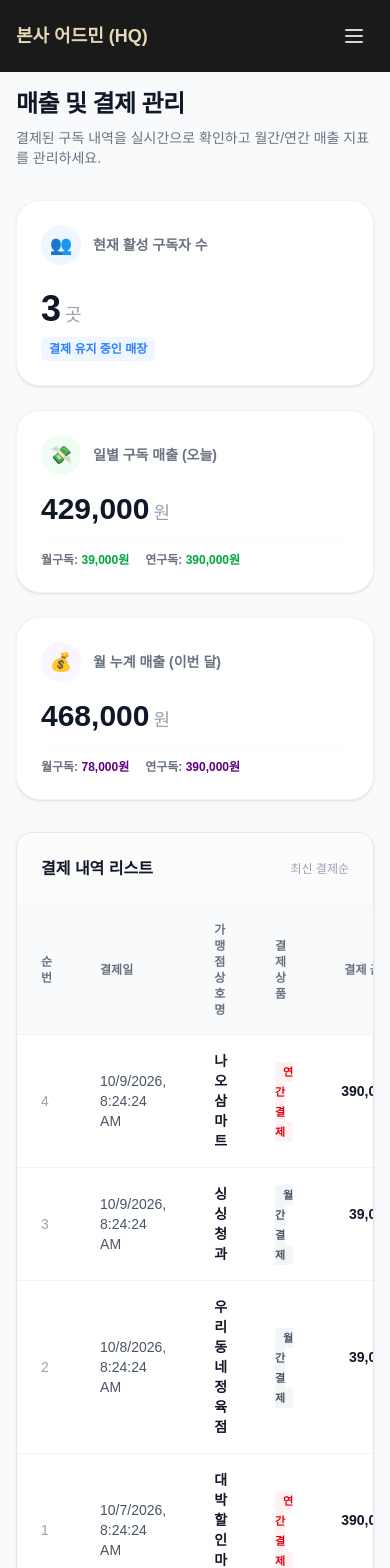
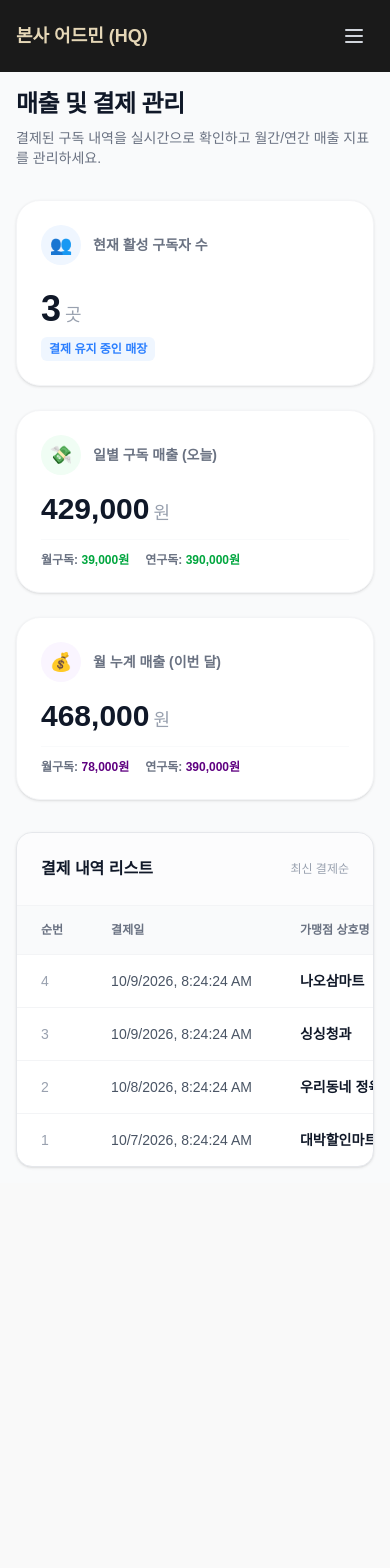
Before and after one commit to hannune-s/nao3, a Next.js app: page /hq-admin/revenue in a window 390 px wide. Shown: the top 1568 px of the page. After the commit the page ends 1279 px from the top, so only its background shows below. Built offline with nearby package versions, Linux system fonts and the light colour scheme; no server answers; the database is empty.

Commit message:
style: fix text squishing in HQ admin tables and menus on mobile

```diff
--- a/src/app/hq-admin/layout.tsx
+++ b/src/app/hq-admin/layout.tsx
@@ -137,7 +137,7 @@ export default function HqAdminLayout({ children }: { children: React.ReactNode
               <Link
                 href="/hq-admin"
                 onClick={() => setIsMobileMenuOpen(false)}
-                className={`flex items-center px-6 py-3 text-sm font-medium transition-colors ${pathname === '/hq-admin' ? 'bg-[#333] text-white border-r-4 border-[#E5D7B7]' : 'text-gray-400 hover:text-white hover:bg-gray-800'}`}
+                className={`flex items-center px-6 py-3 text-sm font-medium whitespace-nowrap transition-colors ${pathname === '/hq-admin' ? 'bg-[#333] text-white border-r-4 border-[#E5D7B7]' : 'text-gray-400 hover:text-white hover:bg-gray-800'}`}
               >
                 가맹점 대시보드
               </Link>
@@ -146,7 +146,7 @@ export default function HqAdminLayout({ children }: { children: React.ReactNode
               <Link
                 href="/hq-admin/revenue"
                 onClick={() => setIsMobileMenuOpen(false)}
-                className={`flex items-center px-6 py-3 text-sm font-medium transition-colors ${pathname === '/hq-admin/revenue' ? 'bg-[#333] text-white border-r-4 border-[#E5D7B7]' : 'text-gray-400 hover:text-white hover:bg-gray-800'}`}
+                className={`flex items-center px-6 py-3 text-sm font-medium whitespace-nowrap transition-colors ${pathname === '/hq-admin/revenue' ? 'bg-[#333] text-white border-r-4 border-[#E5D7B7]' : 'text-gray-400 hover:text-white hover:bg-gray-800'}`}
               >
                 매출 관리
               </Link>
@@ -155,7 +155,7 @@ export default function HqAdminLayout({ children }: { children: React.ReactNode
               <Link
                 href="/hq-admin/statistics"
                 onClick={() => setIsMobileMenuOpen(false)}
-                className={`flex items-center px-6 py-3 text-sm font-medium transition-colors ${pathname === '/hq-admin/statistics' ? 'bg-[#333] text-white border-r-4 border-[#E5D7B7]' : 'text-gray-400 hover:text-white hover:bg-gray-800'}`}
+                className={`flex items-center px-6 py-3 text-sm font-medium whitespace-nowrap transition-colors ${pathname === '/hq-admin/statistics' ? 'bg-[#333] text-white border-r-4 border-[#E5D7B7]' : 'text-gray-400 hover:text-white hover:bg-gray-800'}`}
               >
                 통계
               </Link>
@@ -164,7 +164,7 @@ export default function HqAdminLayout({ children }: { children: React.ReactNode
               <Link
                 href="/hq-admin/notices"
                 onClick={() => setIsMobileMenuOpen(false)}
-                className={`flex items-center px-6 py-3 text-sm font-medium transition-colors ${pathname === '/hq-admin/notices' ? 'bg-[#333] text-white border-r-4 border-[#E5D7B7]' : 'text-gray-400 hover:text-white hover:bg-gray-800'}`}
+                className={`flex items-center px-6 py-3 text-sm font-medium whitespace-nowrap transition-colors ${pathname === '/hq-admin/notices' ? 'bg-[#333] text-white border-r-4 border-[#E5D7B7]' : 'text-gray-400 hover:text-white hover:bg-gray-800'}`}
               >
                 본사 공지사항
               </Link>
@@ -173,7 +173,7 @@ export default function HqAdminLayout({ children }: { children: React.ReactNode
               <Link
                 href="/hq-admin/settings"
                 onClick={() => setIsMobileMenuOpen(false)}
-                className={`flex items-center px-6 py-3 text-sm font-medium transition-colors ${pathname === '/hq-admin/settings' ? 'bg-[#333] text-white border-r-4 border-[#E5D7B7]' : 'text-gray-400 hover:text-white hover:bg-gray-800'}`}
+                className={`flex items-center px-6 py-3 text-sm font-medium whitespace-nowrap transition-colors ${pathname === '/hq-admin/settings' ? 'bg-[#333] text-white border-r-4 border-[#E5D7B7]' : 'text-gray-400 hover:text-white hover:bg-gray-800'}`}
               >
                 시스템 설정 (PG 연동)
               </Link>
@@ -182,7 +182,7 @@ export default function HqAdminLayout({ children }: { children: React.ReactNode
               <Link
                 href="/hq-admin/inquiries"
                 onClick={() => setIsMobileMenuOpen(false)}
-                className={`flex items-center px-6 py-3 text-sm font-medium transition-colors ${pathname === '/hq-admin/inquiries' ? 'bg-[#333] text-white border-r-4 border-[#E5D7B7]' : 'text-gray-400 hover:text-white hover:bg-gray-800'}`}
+                className={`flex items-center px-6 py-3 text-sm font-medium whitespace-nowrap transition-colors ${pathname === '/hq-admin/inquiries' ? 'bg-[#333] text-white border-r-4 border-[#E5D7B7]' : 'text-gray-400 hover:text-white hover:bg-gray-800'}`}
               >
                 1:1 문의 관리
               </Link>
@@ -191,7 +191,7 @@ export default function HqAdminLayout({ children }: { children: React.ReactNode
               <Link
                 href="/hq-admin/security"
                 onClick={() => setIsMobileMenuOpen(false)}
-                className={`flex items-center px-6 py-3 text-sm font-medium transition-colors ${pathname === '/hq-admin/security' ? 'bg-[#333] text-white border-r-4 border-[#E5D7B7]' : 'text-gray-400 hover:text-white hover:bg-gray-800'}`}
+                className={`flex items-center px-6 py-3 text-sm font-medium whitespace-nowrap transition-colors ${pathname === '/hq-admin/security' ? 'bg-[#333] text-white border-r-4 border-[#E5D7B7]' : 'text-gray-400 hover:text-white hover:bg-gray-800'}`}
               >
                 보안 설정 (PIN)
               </Link>
--- a/src/app/hq-admin/revenue/page.tsx
+++ b/src/app/hq-admin/revenue/page.tsx
@@ -164,32 +164,32 @@ export default function HqRevenuePage() {
         </div>
 
         <div className="overflow-x-auto">
-          <table className="w-full text-sm text-left">
+          <table className="w-full text-sm text-left min-w-[800px]">
             <thead className="bg-gray-50 text-gray-500 text-xs font-bold border-b border-gray-100">
               <tr>
-                <th className="px-6 py-4">순번</th>
-                <th className="px-6 py-4">결제일</th>
-                <th className="px-6 py-4">가맹점 상호명</th>
-                <th className="px-6 py-4">결제 상품</th>
-                <th className="px-6 py-4 text-right">결제 금액</th>
-                <th className="px-6 py-4 text-center">결제 수단</th>
-                <th className="px-6 py-4 text-center">결제 상태</th>
+                <th className="px-6 py-4 whitespace-nowrap">순번</th>
+                <th className="px-6 py-4 whitespace-nowrap">결제일</th>
+                <th className="px-6 py-4 whitespace-nowrap">가맹점 상호명</th>
+                <th className="px-6 py-4 whitespace-nowrap">결제 상품</th>
+                <th className="px-6 py-4 text-right whitespace-nowrap">결제 금액</th>
+                <th className="px-6 py-4 text-center whitespace-nowrap">결제 수단</th>
+                <th className="px-6 py-4 text-center whitespace-nowrap">결제 상태</th>
               </tr>
             </thead>
             <tbody className="divide-y divide-gray-100">
               {payments.map((p, index) => (
                 <tr key={p.id} className="hover:bg-gray-50/50 transition-colors">
-                  <td className="px-6 py-4 text-gray-400 font-medium">{payments.length - index}</td>
-                  <td className="px-6 py-4 text-gray-600">{new Date(p.created_at).toLocaleString()}</td>
-                  <td className="px-6 py-4 font-bold text-gray-900">{p.store_name}</td>
-                  <td className="px-6 py-4">
+                  <td className="px-6 py-4 text-gray-400 font-medium whitespace-nowrap">{payments.length - index}</td>
+                  <td className="px-6 py-4 text-gray-600 whitespace-nowrap">{new Date(p.created_at).toLocaleString()}</td>
+                  <td className="px-6 py-4 font-bold text-gray-900 whitespace-nowrap">{p.store_name}</td>
+                  <td className="px-6 py-4 whitespace-nowrap">
                     <span className={`px-2 py-1 rounded text-[11px] font-bold ${p.plan_type === '연간' ? 'bg-red-50 text-red-600' : 'bg-gray-100 text-gray-600'}`}>
                       {p.plan_type}결제
                     </span>
                   </td>
-                  <td className="px-6 py-4 text-right font-black text-gray-900">{p.amount.toLocaleString()}원</td>
-                  <td className="px-6 py-4 text-center text-gray-500">{p.method}</td>
-                  <td className="px-6 py-4 text-center">
+                  <td className="px-6 py-4 text-right font-black text-gray-900 whitespace-nowrap">{p.amount.toLocaleString()}원</td>
+                  <td className="px-6 py-4 text-center text-gray-500 whitespace-nowrap">{p.method}</td>
+                  <td className="px-6 py-4 text-center whitespace-nowrap">
                     <span className={`px-2.5 py-1 rounded-md text-[11px] font-bold ${p.status === '결제완료' ? 'bg-green-100 text-green-700' : 'bg-red-100 text-red-700'}`}>
                       {p.status}
                     </span>
```
